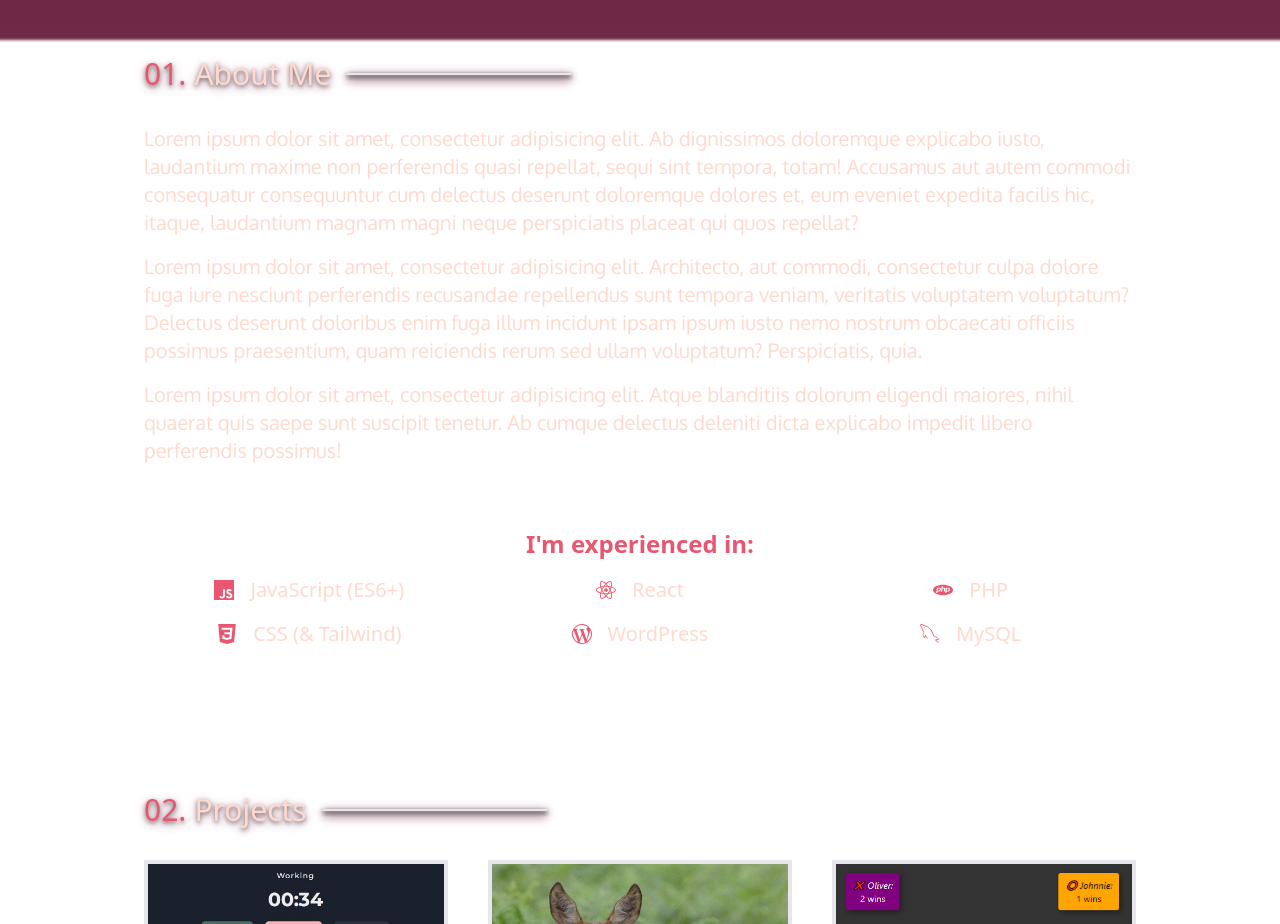
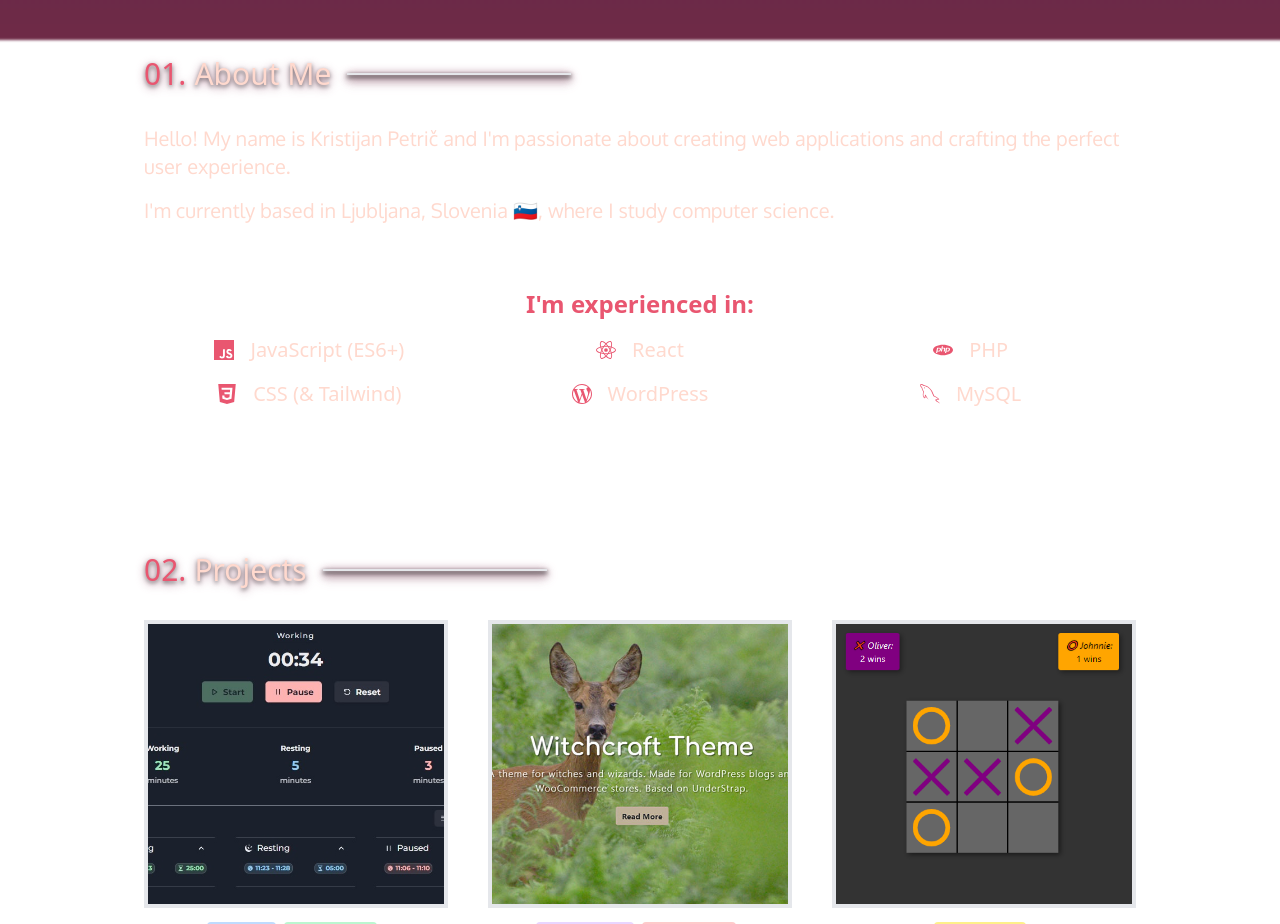
Before and after one commit to krisp3t/portfolio, a React (Create React App) app: page / in a window 1280 px wide. Shown: the part 840-1764 px from the top of the page. Built offline with nearby package versions, Linux system fonts and the light colour scheme; a web font is replaced by a local one.

Commit message:
Update About, optimize images

```diff
--- a/public/index.html
+++ b/public/index.html
@@ -7,7 +7,7 @@
     <meta name="theme-color" content="#000000"/>
     <meta
             name="description"
-            content="I'm Kristijan Petrič, web developer based in Ljubljana, Slovenia. I'm passionate about crafting the perfect user experiences."
+            content="I'm Kristijan Petrič, web developer based in Ljubljana, Slovenia. I'm passionate about creating web applications and crafting the perfect user experiences."
     />
     <link rel="apple-touch-icon" href="%PUBLIC_URL%/logo192.png"/>
     <!--
--- a/src/components/About.jsx
+++ b/src/components/About.jsx
@@ -15,25 +15,10 @@ export default function About() {
             <SectionHeading>About Me</SectionHeading>
             <div className="space-y-4 font-sans-2">
                 <p>
-                    Lorem ipsum dolor sit amet, consectetur adipisicing elit. Ab dignissimos doloremque explicabo iusto,
-                    laudantium maxime non perferendis quasi repellat, sequi sint tempora, totam! Accusamus aut autem
-                    commodi
-                    consequatur consequuntur cum delectus deserunt doloremque dolores et, eum eveniet expedita facilis
-                    hic,
-                    itaque, laudantium magnam magni neque perspiciatis placeat qui quos repellat?
+                    Hello! My name is Kristijan Petrič and I'm passionate about creating web applications and crafting the perfect user experience.
                 </p>
                 <p>
-                    Lorem ipsum dolor sit amet, consectetur adipisicing elit. Architecto, aut commodi, consectetur culpa
-                    dolore fuga iure nesciunt perferendis recusandae repellendus sunt tempora veniam, veritatis
-                    voluptatem
-                    voluptatum? Delectus deserunt doloribus enim fuga illum incidunt ipsam ipsum iusto nemo nostrum
-                    obcaecati officiis possimus praesentium, quam reiciendis rerum sed ullam voluptatum? Perspiciatis,
-                    quia.
-                </p>
-                <p>
-                    Lorem ipsum dolor sit amet, consectetur adipisicing elit. Atque blanditiis dolorum eligendi maiores,
-                    nihil quaerat quis saepe sunt suscipit tenetur. Ab cumque delectus deleniti dicta explicabo impedit
-                    libero perferendis possimus!
+                    I'm currently based in Ljubljana, Slovenia 🇸🇮, where I study computer science.
                 </p>
             </div>
             <h3 className="font-semibold text-2xl text-center mt-16 mb-4 text-theme-lighter font-sans">I'm experienced
```
Also changed, not shown: src/images/kris.jpg.
